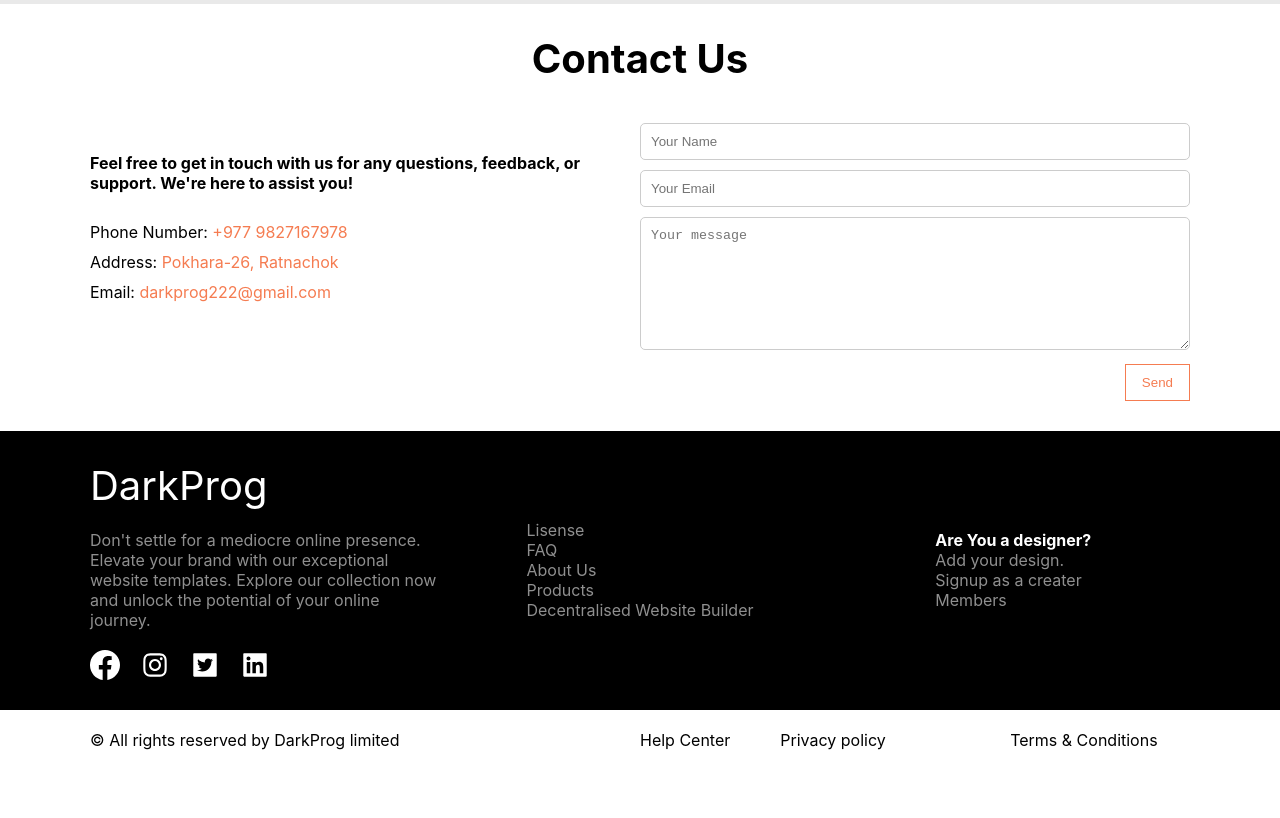
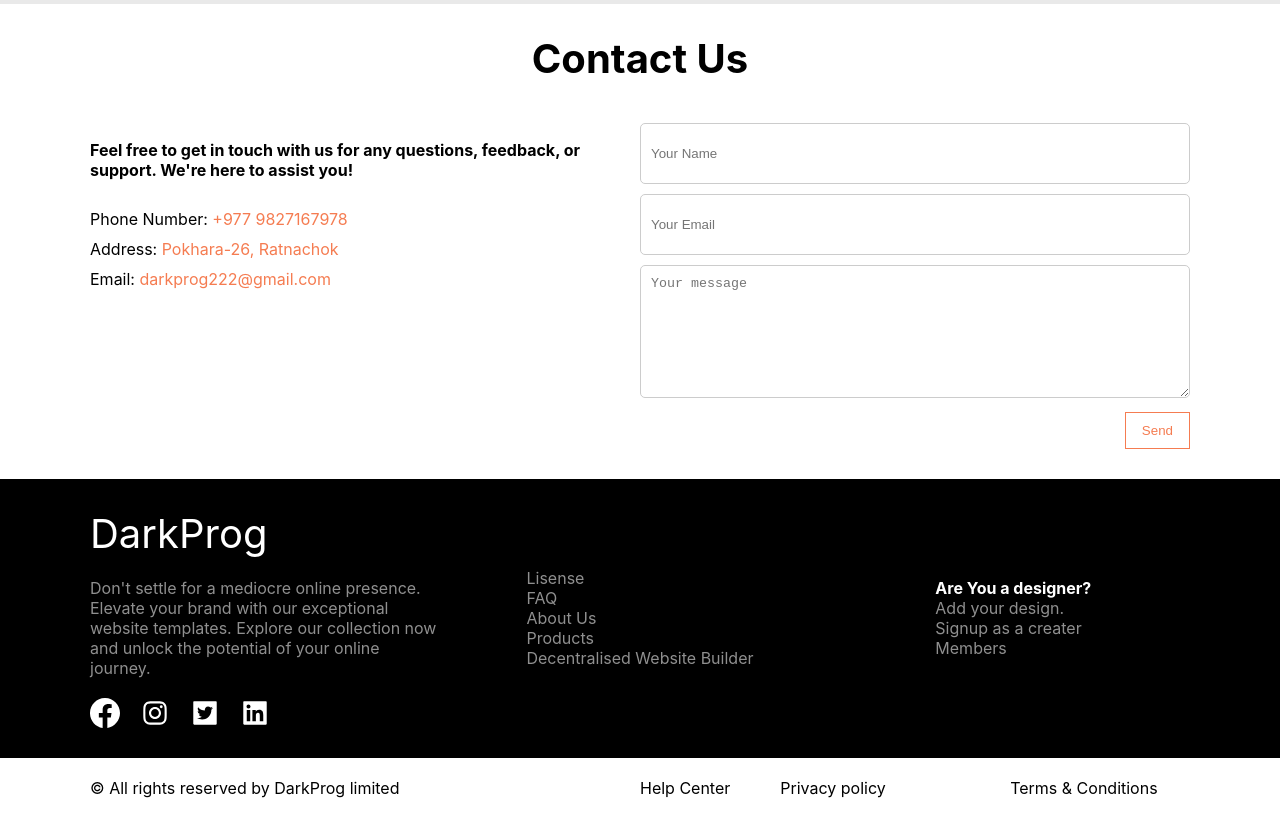
Before and after one commit to XDezo-Technologies/DarkProg, a React (Create React App) app: page / in a window 1280 px wide. Shown: the part 1880-2698 px from the top of the page. Before the commit the page ends 2650 px from the top, so only its background shows below. Built offline with nearby package versions, Linux system fonts and the light colour scheme.

Commit message:
little change in contact us

```diff
--- a/src/pages/home/Contact.module.css
+++ b/src/pages/home/Contact.module.css
@@ -12,7 +12,7 @@
 }
 
 .left_content {
-    padding-top: 30px;
+    padding-top: 17px;
 }
 
 
@@ -41,14 +41,17 @@
     margin-bottom: 10px;
   }
 
-  /* Form styling */
   form input,
   form textarea {
     width: 100%;
     padding: 10px;
-    margin-bottom: 10px;
+    margin-bottom: 35px;
     border: 1px solid #ccc;
     border-radius: 5px;
+  }
+
+  form input{
+    height: 61px;
   }
 
   textarea{
```
